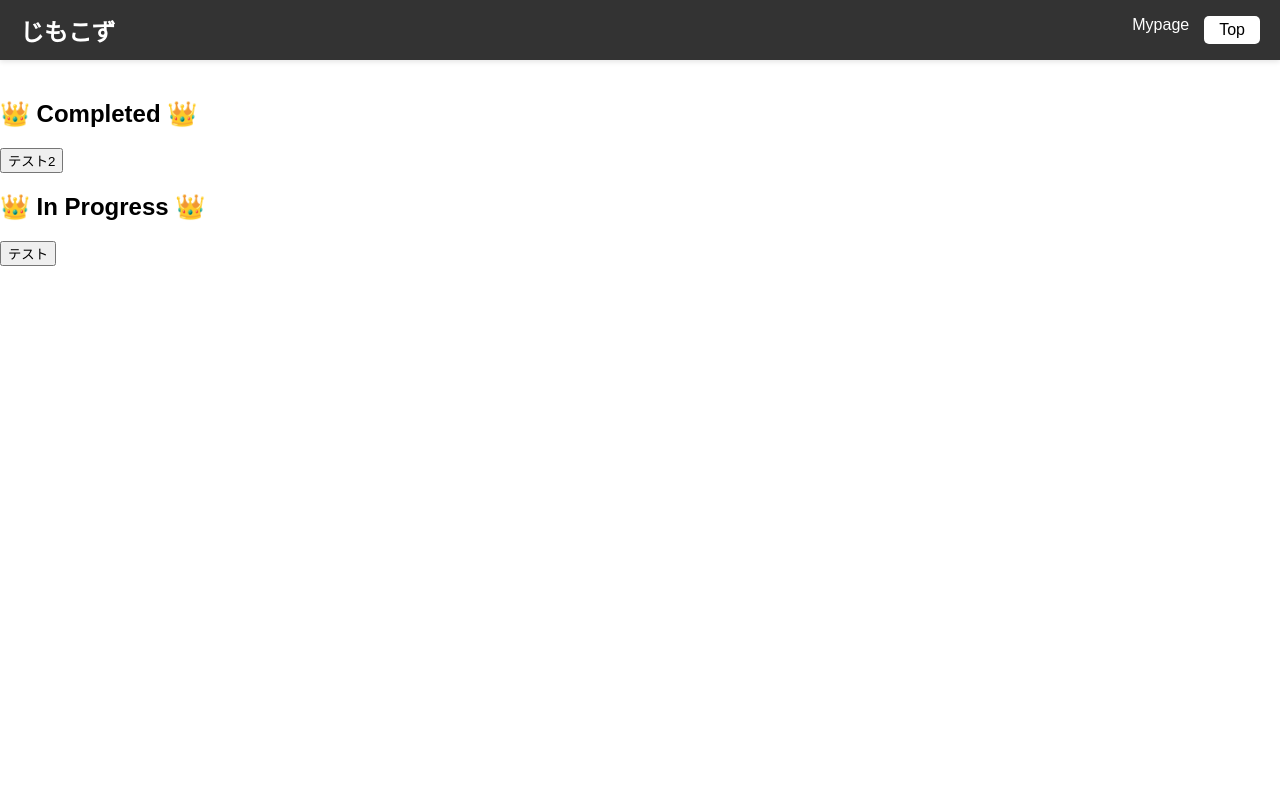
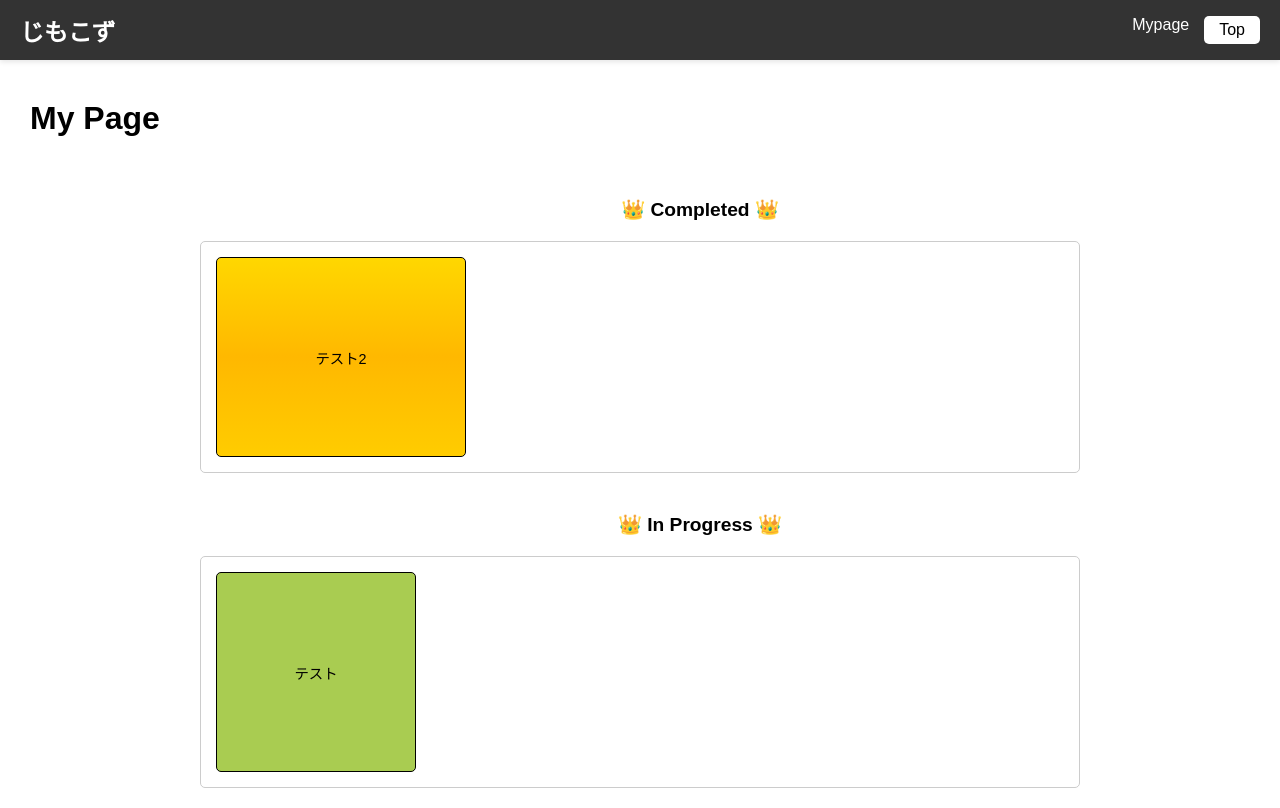
Before and after one commit to takemo4/Local_StampRally, a Flask app: page /mypage in a window 1280 px wide. Before the commit the page ends 266 px from the top, so only its background shows below. Run offline with Flask 3, Linux system fonts and the light colour scheme; data comes from the database, SQL or seed files in the repository; both versions use the stored data as it was after the commit.

Commit message:
usagi修正

```diff
--- a/project/static/stayle.css
+++ b/project/static/stayle.css
@@ -289,3 +289,98 @@
 .main-container {
   margin-top: 60px;
 }
+
+.completed, .in-progress {
+  text-align: center;
+  font-size: 1.2em;
+  margin: 20px auto;
+}
+
+.join-button1 {
+  display: inline-block;
+  padding: 10px 30px;
+  text-decoration: none;
+  border: 1px solid black;
+  font-size: 0.9em;
+  cursor: pointer;
+  background: linear-gradient(to bottom, #FFD700, #FFB800, #FFCC00);
+  color: Black;
+  width: 250px;
+  height: 200px;
+  white-space: nowrap;
+    /*  改行しないように */
+  word-wrap: break-word;
+    /*  長い単語は折り返し */
+  box-sizing: border-box;
+  border-radius: 5px;
+  margin: 10px;
+}
+.join-button2 {
+  display: inline-block;
+  padding: 10px 30px;
+  text-decoration: none;
+  border: 1px solid black;
+  font-size: 0.9em;
+  cursor: pointer;
+  background-color: #a9cc51;
+  color: Black;
+  width: 200px;
+  height: 200px;
+  white-space: nowrap;
+    /*  改行しないように */
+  word-wrap: break-word;
+    /*  長い単語は折り返し */
+  box-sizing: border-box;
+  border-radius: 5px;
+  margin: 10px;
+}
+.join-button1:hover {
+  text-decoration: underline;
+}
+.join-button2:hover {
+  text-decoration: underline;
+}
+.scroll-container-wrapper {
+  position: relative;
+  display: flex;
+  align-items: center;
+  gap: 10px;
+  justify-content: center;
+}
+.scroll-container {
+  display: flex;
+  overflow-x: auto;
+    /*  横スクロールバーを表示 */
+  white-space: nowrap;
+  border: 1px solid #ccc;
+  border-radius: 5px;
+  scroll-behavior: smooth;
+  width: 300px;
+  padding: 5px;
+  width: 70%;
+    /* 画面幅の80%  に設定 */
+  margin: 0 auto;
+    /*  コンテナを中央に配置 */
+}
+h1 {
+  text-align: left;
+  padding-left: 30px;
+  margin-top: 100px;
+  position: relative;
+  z-index: 2;
+}
+h2 {
+  text-align: center;
+  padding-left: 120px;
+  margin-top: 20px;
+}
+.content1 {
+  display: flex;
+  flex-direction: column;
+    /*  デフォルトは縦並び */
+  gap: 20px;
+  padding: 20px;
+}
+.stamprally-item1 {
+  flex: 1;
+}
--- a/project/templates/mypage.html
+++ b/project/templates/mypage.html
@@ -18,7 +18,7 @@
 
   <div class="content1">
     <div id="stamprally1" class="stamprally-item1">
-      <h2>👑 Completed 👑</h2>
+      <h2 class="completed">👑 Completed 👑</h2>
       <div class="scroll-container-wrapper">
         <div class="scroll-container" id="completedRallies">
             <!--  完了済みスタンプラリーがここに表示されます -->
@@ -26,7 +26,7 @@
       </div>
     </div>
     <div id="stamprally2" class="stamprally-item1">
-      <h2>👑 In Progress 👑</h2>
+      <h2 class="in-progress">👑 In Progress 👑</h2>
       <div class="scroll-container-wrapper">
         <div class="scroll-container" id="inProgressRallies">
             <!--  進行中のスタンプラリーがここに表示されます -->
```
Also changed, not shown: instance/sample_db.sqlite, project/templates/getstamp.html (line endings or trailing spaces), 1 other file.
